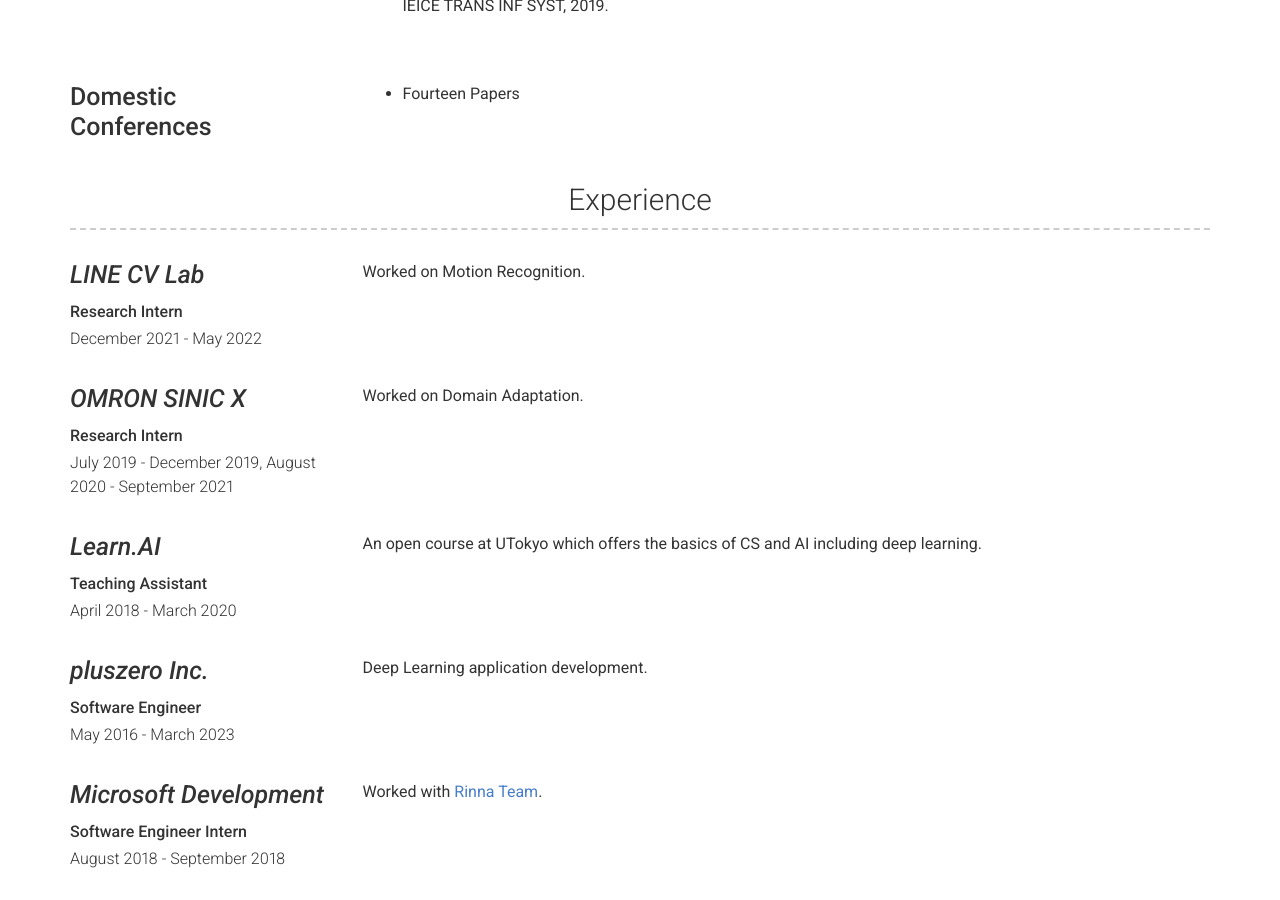
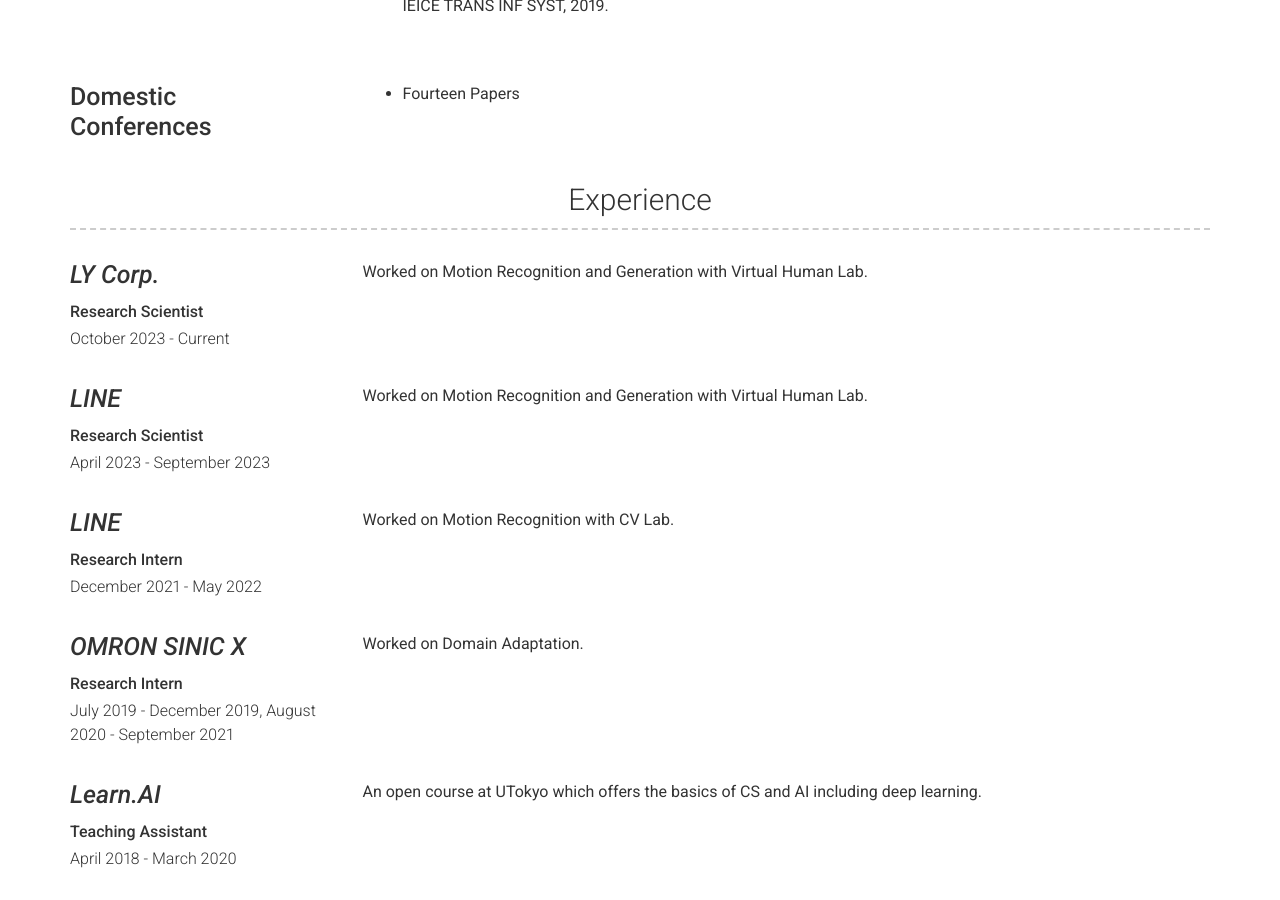
Before and after one commit to YU1ut/YU1ut.github.io, a Jekyll site: the page built from index.md, in a window 1280 px wide and 900 px high, scrolled down 2852 px. Built offline with Jekyll 4.4.1, drawn with Linux system fonts in a browser that asks for light colours; nearby versions of some CDN libraries.

Commit message:
update experience

```diff
--- a/_data/experience.yml
+++ b/_data/experience.yml
@@ -1,9 +1,23 @@
-- company: LINE CV Lab
-  link: clova.line.me
+- company: LY Corp.
+  link: research.lycorp.co.jp
+  job_title: Research Scientist
+  dates: October 2023 - Current
+  description: | # this will include new lines to allow paragraphs
+    Worked on Motion Recognition and Generation with Virtual Human Lab.
+
+- company: LINE
+  link: research.lycorp.co.jp
+  job_title: Research Scientist
+  dates: April 2023 - September 2023
+  description: | # this will include new lines to allow paragraphs
+    Worked on Motion Recognition and Generation with Virtual Human Lab.
+
+- company: LINE
+  link: research.lycorp.co.jp
   job_title: Research Intern
   dates: December 2021 - May 2022
   description: | # this will include new lines to allow paragraphs
-    Worked on Motion Recognition.
+    Worked on Motion Recognition with CV Lab.
 
 - company: OMRON SINIC X
   link: www.omron.com/sinicx/
```
